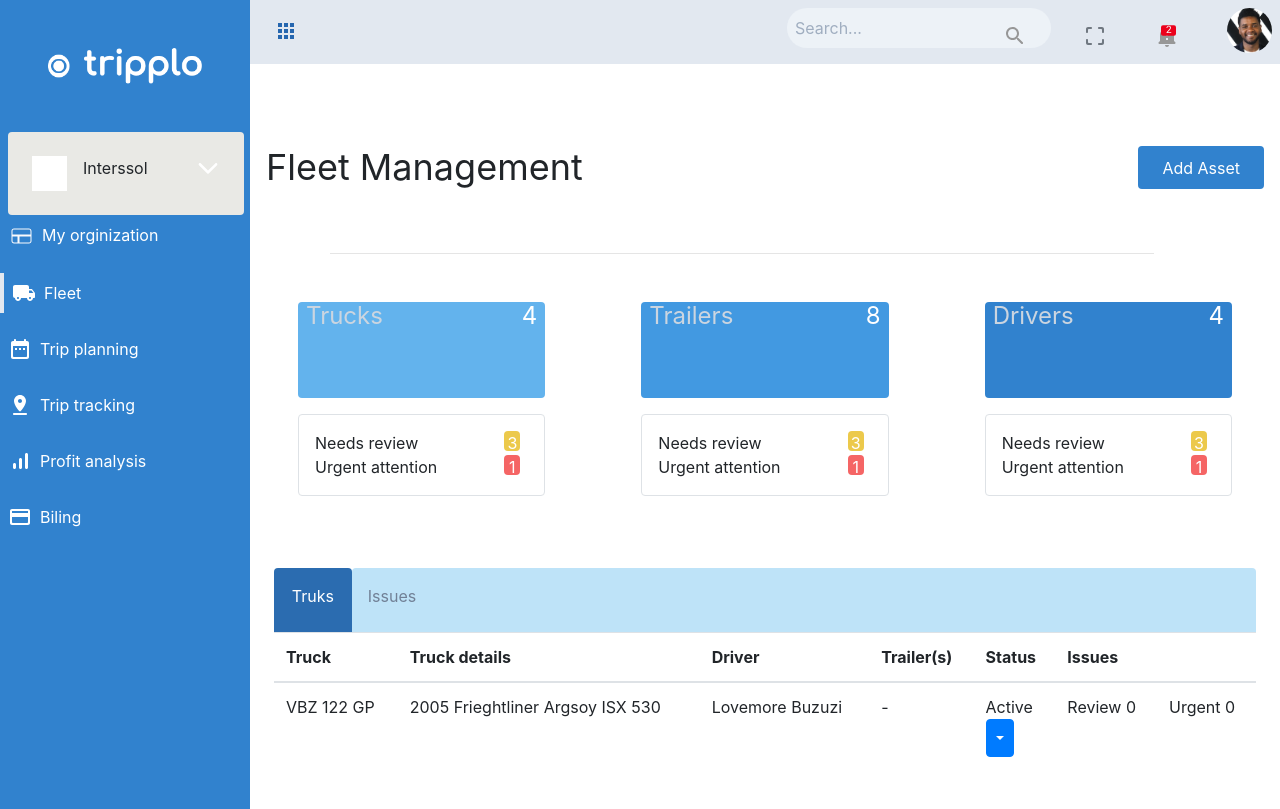
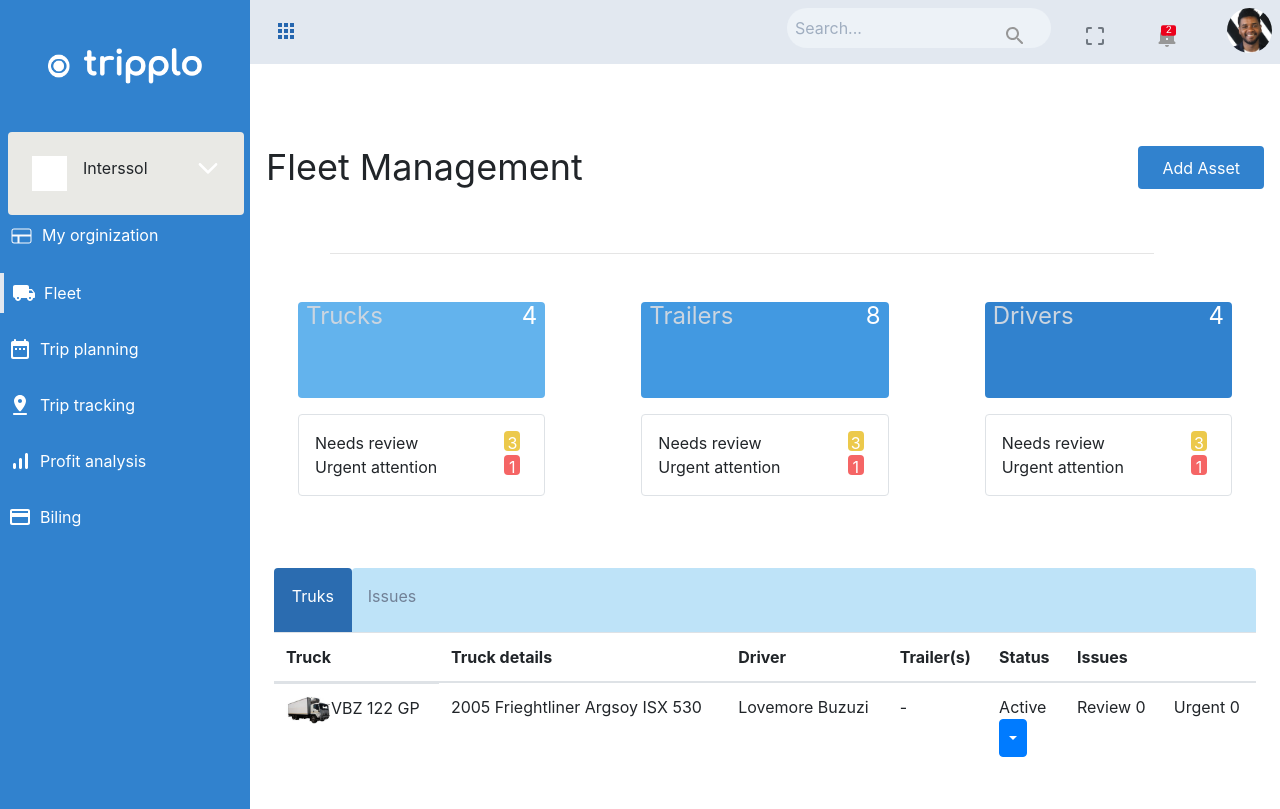
Before and after one commit to AmoDinho/tripplo-dashboard, a React (Create React App) app: page / in a window 1280 px wide. Built offline with nearby package versions, Linux system fonts and the light colour scheme.

Commit message:
added truck image

```diff
--- a/src/components/table/AssetTable.js
+++ b/src/components/table/AssetTable.js
@@ -3,6 +3,8 @@ import Table from 'react-bootstrap/Table'
 import StatusDropdown from '../dropdowns/StatusDropdown'
 import BodyText from '../typography/BodyText'
 import 'bootstrap/dist/css/bootstrap.min.css'
+import Truck from '../../assets/truck.jpg'
+import Avatar from '../user/Avatar'
 const AssetTable = () => {
     return (
         <>
@@ -24,7 +26,7 @@ const AssetTable = () => {
                     </thead>
                     <tbody>
                         <tr>
-                            <td> VBZ 122 GP</td>
+                            <td className="flex flex-row"> <Avatar src={Truck} /> VBZ 122 GP</td>
                             <td> 2005 Frieghtliner Argsoy ISX 530</td>
                             <td> Lovemore Buzuzi</td>
                             <td> - </td>
```
Also changed, not shown: src/assets/truck.jpg (added).
